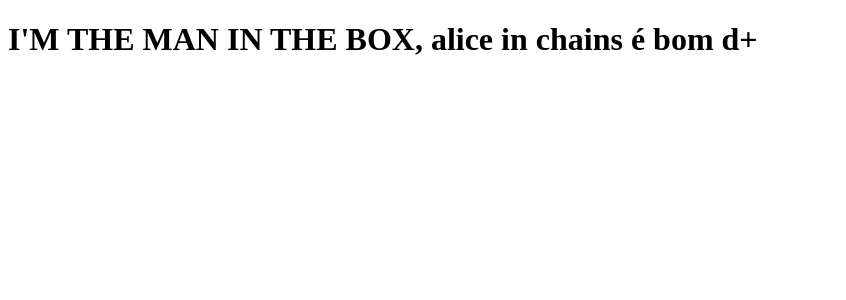
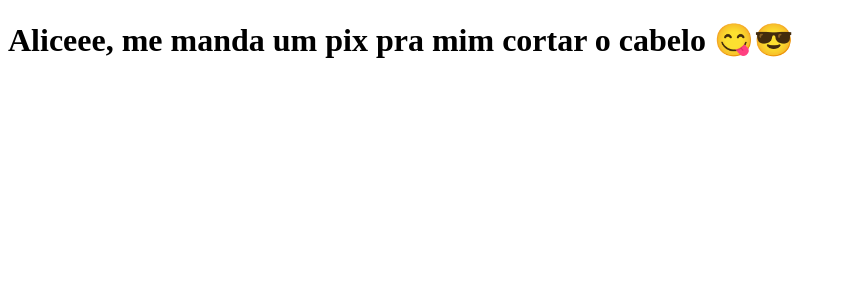
Before and after one commit to ViniciusGGomes/clone-tabnews, a Next.js app: page / in a window 1280 px wide. Shown: the top 300 px of the page, without its empty margins (0-846 px from the left). Built offline with nearby package versions, Linux system fonts and the light colour scheme.

Commit message:
Nova mensagem no

```diff
--- a/pages/index.js
+++ b/pages/index.js
@@ -1,5 +1,5 @@
 function Home() {
-  return <h1>I'M THE MAN IN THE BOX, alice in chains é bom d+</h1>;
+  return <h1>Aliceee, me manda um pix pra mim cortar o cabelo 😋😎</h1>;
 }
 
 export default Home;
```
